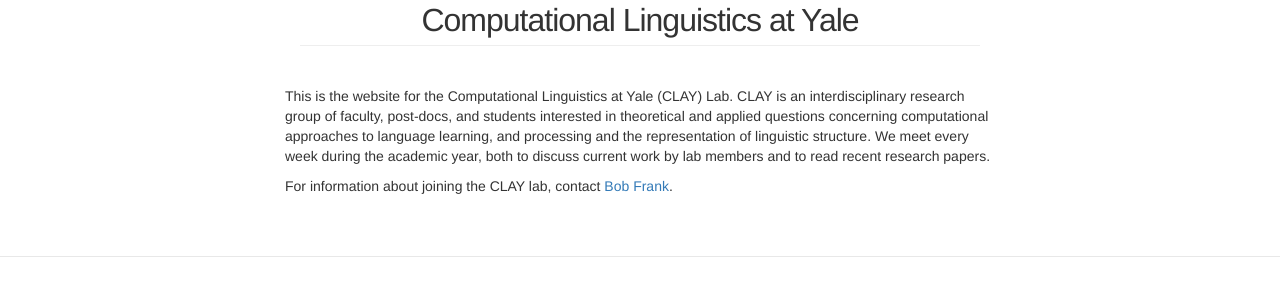
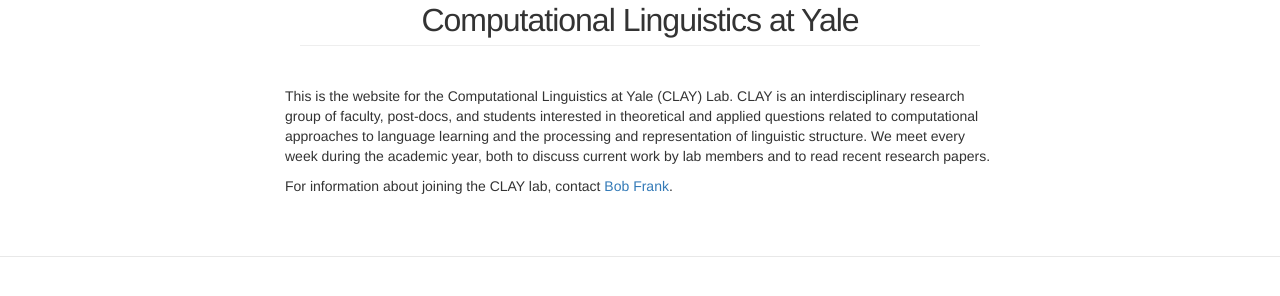
Before and after one commit to clay-lab/clay-lab.github.io, a Jekyll site: the page built from index.html, in a window 1280 px wide. Shown: the part 366-662 px from the top of the page. Built offline with Jekyll 4.4.1, drawn with Linux system fonts in a browser that asks for light colours.

Commit message:
modified index.html

```diff
--- a/index.html
+++ b/index.html
@@ -16,8 +16,8 @@
     Computational Linguistics at Yale (CLAY) Lab. CLAY is an
     interdisciplinary research group of faculty, post-docs, and
     students interested in theoretical and applied questions
-    concerning computational approaches to language learning,
-    and processing and the representation of linguistic structure. We
+    related to computational approaches to language learning
+    and the processing and representation of linguistic structure. We
     meet every week during the academic year, both to discuss current
     work by lab members and to read recent research papers. </p>
 
```
